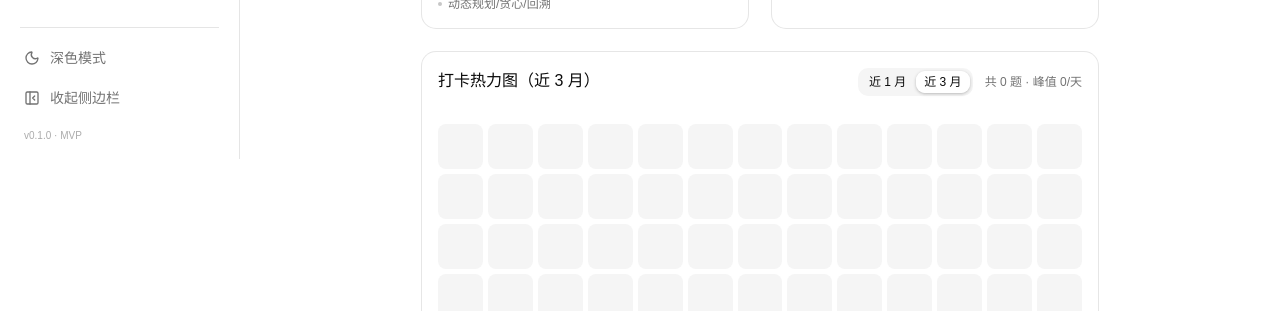
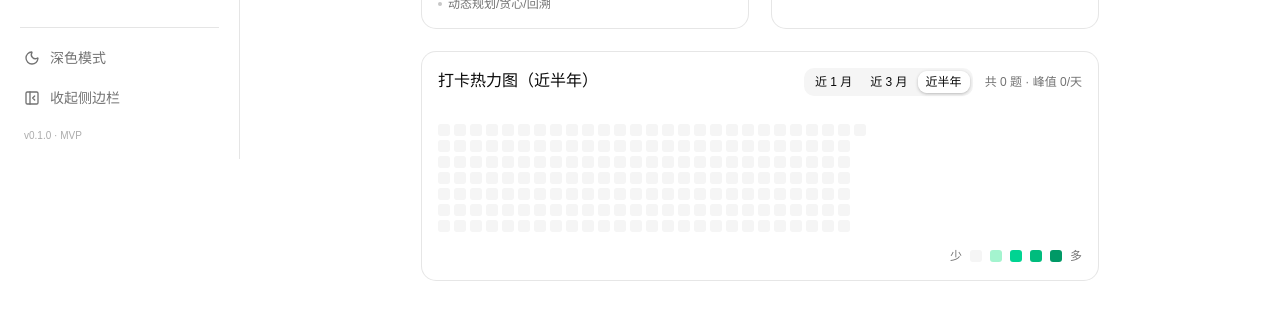
Before and after one commit to pdd1996/moxie-coach, a React (Vite) app: page /progress in a window 1280 px wide. Shown: the part 641-952 px from the top of the page. Built offline with nearby package versions, Linux system fonts and the light colour scheme; no server answers.

Commit message:
fix(progress): 热力图改回 GitHub 风格固定小格，新增近半年档并设为默认
- 格子从拉伸填满(aspect-square w-full + flex-1)改为固定 size-3，1m 不再撑成大方块
- 档位改为 1m/3m/6m，默认 6m(约26列)，替代原 3m 默认

```diff
--- a/src/components/Heatmap.tsx
+++ b/src/components/Heatmap.tsx
@@ -1,6 +1,6 @@
 import { cn } from '@/lib/utils'
 
-/** 打卡热力图：17 周网格，GitHub 风格 */
+/** 打卡热力图：固定小格、按周分列，GitHub 风格 */
 export function Heatmap({ data }: { data: number[] }) {
   const weeks: number[][] = []
   for (let i = 0; i < data.length; i += 7) weeks.push(data.slice(i, i + 7))
@@ -14,14 +14,14 @@ export function Heatmap({ data }: { data: number[] }) {
   }
 
   return (
-    <div className="flex gap-1.25 overflow-x-auto pb-1 w-full">
+    <div className="flex w-fit max-w-full gap-1 overflow-x-auto pb-1">
       {weeks.map((week, wi) => (
-        <div key={wi} className="flex flex-col gap-1.25 flex-1 min-w-0">
+        <div key={wi} className="flex flex-col gap-1">
           {week.map((v, di) => (
             <div
               key={di}
               title={`${v} 题`}
-              className={cn('aspect-square w-full rounded-md', level(v))}
+              className={cn('size-3 rounded-[3px]', level(v))}
             />
           ))}
         </div>
--- a/src/pages/Progress.tsx
+++ b/src/pages/Progress.tsx
@@ -21,13 +21,14 @@ const TONE_CLS: Record<Tone, { icon: string; chip: string; bar: string }> = {
 const HEATMAP_RANGES = [
   { key: '1m', label: '近 1 月', days: 30 },
   { key: '3m', label: '近 3 月', days: 90 },
+  { key: '6m', label: '近半年', days: 183 },
 ] as const
 type HeatmapRange = (typeof HEATMAP_RANGES)[number]['key']
 
 export default function ProgressPage() {
   const problems = useProblems()
   const today = todayStr()
-  const [range, setRange] = useState<HeatmapRange>('3m')
+  const [range, setRange] = useState<HeatmapRange>('6m')
   const rangeDays = HEATMAP_RANGES.find((r) => r.key === range)!.days
   const rangeLabel = HEATMAP_RANGES.find((r) => r.key === range)!.label
 
```
